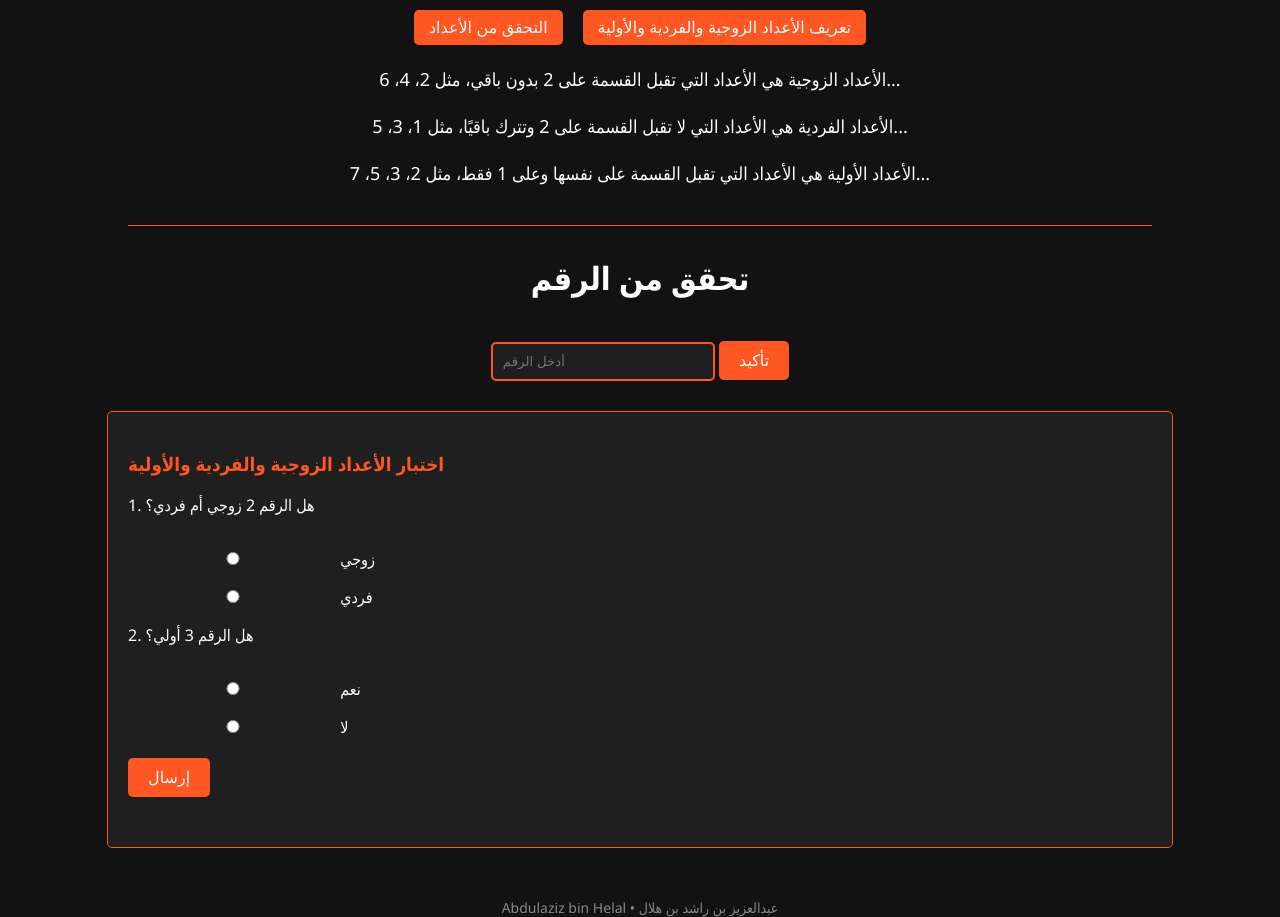
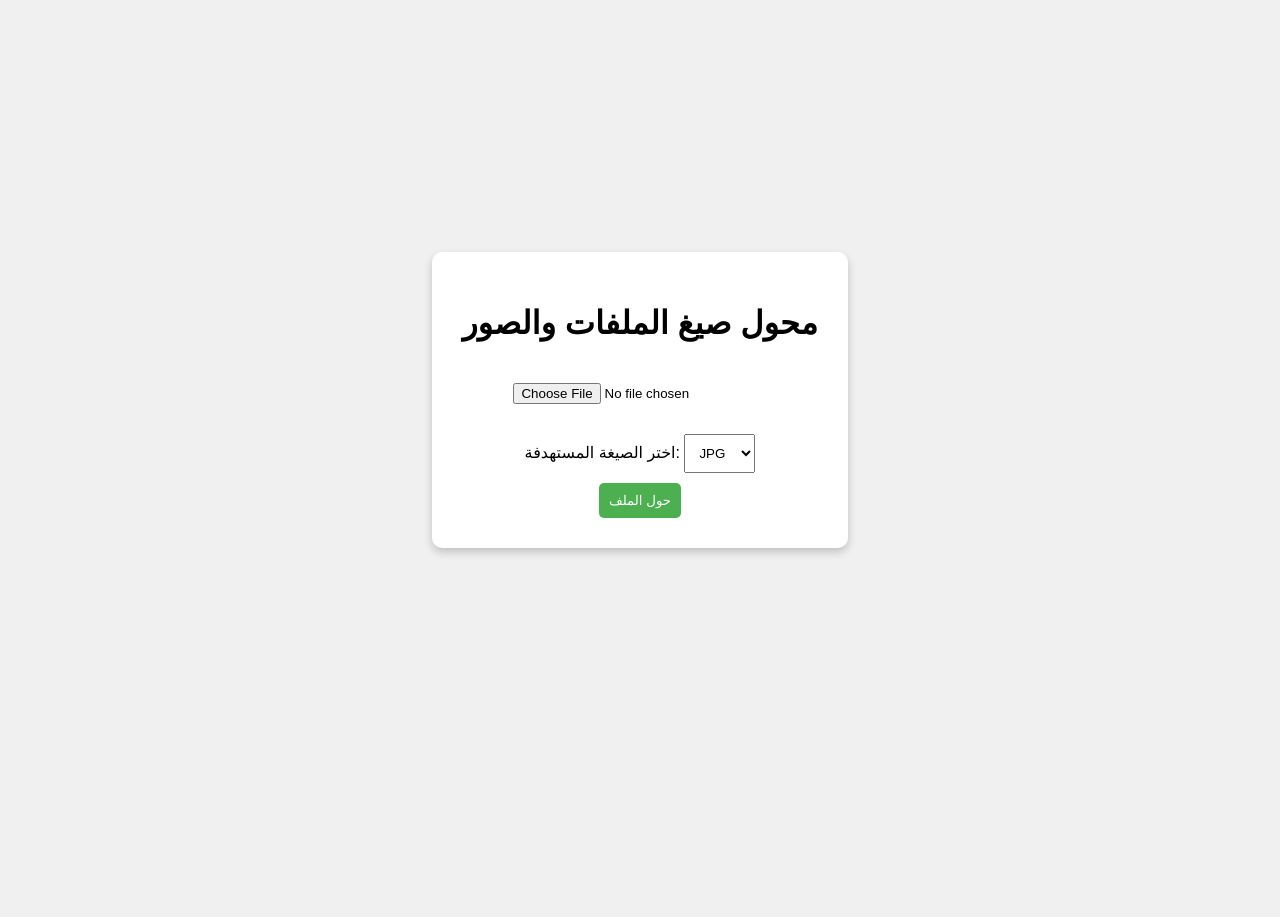
Before and after one commit to 2bzn/fefewse, a plain HTML site: page index.html in a window 1280 px wide. After the commit the page ends 800 px from the top, so only its background shows below. Drawn offline with Linux system fonts and the light colour scheme.

Commit message:
Update index.html

```diff
--- a/index.html
+++ b/index.html
@@ -3,193 +3,70 @@
 <head>
     <meta charset="UTF-8">
     <meta name="viewport" content="width=device-width, initial-scale=1.0">
-    <title>تطبيق التحقق من الأعداد</title>
+    <title>محول صيغ الملفات والصور</title>
     <style>
         body {
-            font-family: 'Segoe UI', Tahoma, Geneva, Verdana, sans-serif;
-            text-align: center;
+            font-family: Arial, sans-serif;
+            background-color: #f0f0f0;
             margin: 0;
-            background-color: #121212; /* خلفية سوداء داكنة */
-            color: #ffffff; /* لون النص أبيض */
-        }
-        .header {
-            background-color: #1f1f1f; /* لون غامق للشريط العلوي */
-            padding: 20px;
-            font-size: 24px;
-            color: #ff5722; /* لون مميز للشريط */
-        }
-        .nav {
+            padding: 0;
             display: flex;
             justify-content: center;
+            align-items: center;
+            height: 100vh;
+        }
+        .container {
+            background-color: white;
+            padding: 30px;
+            border-radius: 10px;
+            box-shadow: 0 4px 8px rgba(0, 0, 0, 0.2);
+            text-align: center;
+        }
+        input[type="file"] {
+            margin: 20px 0;
+        }
+        select, button {
+            padding: 10px;
             margin-top: 10px;
+            cursor: pointer;
         }
-        .nav button {
-            background-color: #ff5722;
-            color: #ffffff;
+        button {
+            background-color: #4CAF50;
+            color: white;
             border: none;
             border-radius: 5px;
-            padding: 8px 15px;
-            margin: 0 10px;
-            cursor: pointer;
-            font-size: 16px; /* حجم أصغر قليلاً للأزرار */
-        }
-        .description {
-            margin: 20px auto;
-            width: 80%;
-            text-align: center;
-            font-size: 18px;
-            line-height: 1.6;
-            padding-bottom: 20px;
-            border-bottom: 1px solid #ff5722;
-        }
-        .app-container {
-            margin-top: 30px;
-        }
-        input {
-            padding: 10px;
-            margin-top: 20px;
-            width: 200px;
-            border: 2px solid #ff5722;
-            border-radius: 5px;
-            background-color: #1f1f1f;
-            color: #ffffff;
-        }
-        button {
-            padding: 10px 20px;
-            margin-top: 20px;
-            background-color: #ff5722;
-            color: #ffffff;
-            border: none;
-            border-radius: 5px;
-            cursor: pointer;
-            font-size: 16px;
-        }
-        .result {
-            margin-top: 30px;
-            font-weight: bold;
-            color: #ff5722;
-        }
-        .quiz-container {
-            margin: 30px auto;
-            width: 80%;
-            text-align: left;
-            padding: 20px;
-            border: 1px solid #ff5722;
-            border-radius: 5px;
-            background-color: #1f1f1f;
-        }
-        .quiz-container h3 {
-            color: #ff5722;
-        }
-        .footer {
-            margin-top: 50px;
-            font-size: 14px;
-            color: #888888;
         }
     </style>
 </head>
 <body>
-    <!-- أزرار التنقل -->
-    <div class="nav">
-        <button onclick="document.getElementById('app-container').scrollIntoView({behavior: 'smooth'});">التحقق من الأعداد</button>
-        <button onclick="document.getElementById('description').scrollIntoView({behavior: 'smooth'});">تعريف الأعداد الزوجية والفردية والأولية</button>
-    </div>
-
-    <!-- وصف الأعداد -->
-    <div id="description" class="description">
-        <p>الأعداد الزوجية هي الأعداد التي تقبل القسمة على 2 بدون باقي، مثل 2، 4، 6...</p>
-        <p>الأعداد الفردية هي الأعداد التي لا تقبل القسمة على 2 وتترك باقيًا، مثل 1، 3، 5...</p>
-        <p>الأعداد الأولية هي الأعداد التي تقبل القسمة على نفسها وعلى 1 فقط، مثل 2، 3، 5، 7...</p>
-    </div>
-
-    <!-- قسم التحقق من الأعداد -->
-    <div id="app-container" class="app-container">
-      <h1>تحقق من الرقم</h1>
-        <input type="number" id="numberInput" placeholder="أدخل الرقم">
-        <button onclick="checkNumber()">تأكيد</button>
-        <div class="result" id="result"></div>
-    </div>
-
-    <!-- قسم الاختبار -->
-    <div class="quiz-container">
-        <h3>اختبار الأعداد الزوجية والفردية والأولية</h3>
-        <div id="quiz">
-            <!-- مثال على سؤال -->
-            <p>1. هل الرقم 2 زوجي أم فردي؟</p>
-            <input type="radio" name="q1" value="زوجي"> زوجي<br>
-            <input type="radio" name="q1" value="فردي"> فردي<br>
-
-            <p>2. هل الرقم 3 أولي؟</p>
-            <input type="radio" name="q2" value="نعم"> نعم<br>
-            <input type="radio" name="q2" value="لا"> لا<br>
-
-            <!-- أضف الأسئلة الأخرى بنفس النمط -->
-            <!-- ... أسئلة إضافية ... -->
-
-            <button onclick="submitQuiz()">إرسال</button>
-        </div>
-        <div class="result" id="quizResult"></div>
-    </div>
-
-    <!-- لمسة شخصية -->
-    <div class="footer">
-        Abdulaziz bin Helal • عبدالعزيز بن راشد بن هلال
+    <div class="container">
+        <h1>محول صيغ الملفات والصور</h1>
+        <input type="file" id="fileInput">
+        <br>
+        <label for="formatSelect">اختر الصيغة المستهدفة:</label>
+        <select id="formatSelect">
+            <option value="jpg">JPG</option>
+            <option value="png">PNG</option>
+            <option value="pdf">PDF</option>
+        </select>
+        <br>
+        <button onclick="convertFile()">حول الملف</button>
     </div>
 
     <script>
-        function isPrime(num) {
-            if (num <= 1) return false;
-            for (let i = 2; i <= Math.sqrt(num); i++) {
-                if (num % i === 0) return false;
-            }
-            return true;
-        }
+        function convertFile() {
+            const fileInput = document.getElementById('fileInput');
+            const formatSelect = document.getElementById('formatSelect');
+            const file = fileInput.files[0];
+            const format = formatSelect.value;
 
-        function checkNumber() {
-            const number = parseInt(document.getElementById('numberInput').value);
-            const resultDiv = document.getElementById('result');
-
-            if (isNaN(number)) {
-                resultDiv.textContent = "يرجى إدخال رقم صالح.";
+            if (!file) {
+                alert('يرجى تحميل ملف أولاً.');
                 return;
             }
 
-            let resultMessage = `الرقم ${number} هو `;
-
-            if (number % 2 === 0) {
-                resultMessage += "زوجي.";
-            } else {
-                resultMessage += "فردي.";
-            }
-
-            if (isPrime(number)) {
-                resultMessage += " وأولي لأنه لا يقبل القسمة إلا على 1 ونفسه.";
-            } else {
-                resultMessage += " وليس أوليًا لأنه يقبل القسمة على أرقام أخرى.";
-            }
-
-            resultDiv.textContent = resultMessage;
-        }
-
-        function submitQuiz() {
-            let correctAnswers = 0;
-
-            // تحقق من إجابات المستخدم
-            const answers = {
-                q1: "زوجي",
-                q2: "نعم"
-                // أضف الإجابات الصحيحة لباقي الأسئلة هنا
-            };
-
-            for (const [question, answer] of Object.entries(answers)) {
-                const selected = document.querySelector(input[name="${question}"]:checked);
-                if (selected && selected.value === answer) {
-                    correctAnswers++;
-                }
-            }
-
-            const quizResultDiv = document.getElementById('quizResult');
-            quizResultDiv.textContent = لقد أجبت بشكل صحيح على ${correctAnswers} من 10 أسئلة.;
+            alert(`سيتم تحويل الملف إلى صيغة ${format}.`);
+            // هنا يمكن إضافة كود لتفعيل عملية التحويل باستخدام مكتبة خارجية أو خدمة عبر الإنترنت
         }
     </script>
 </body>
```
